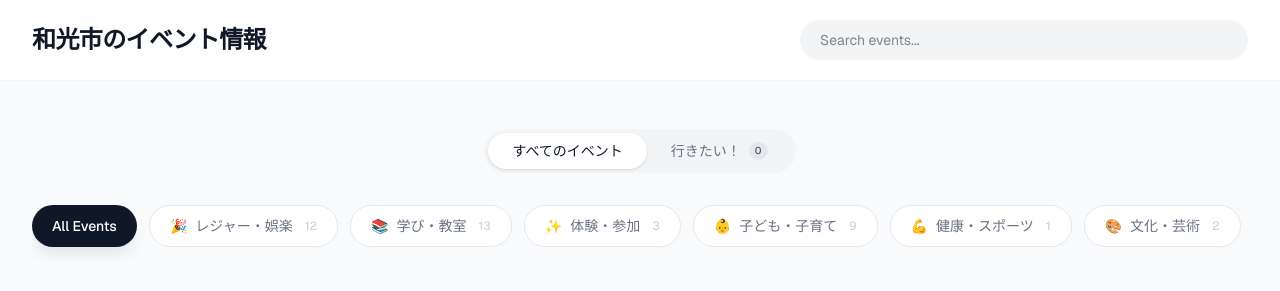
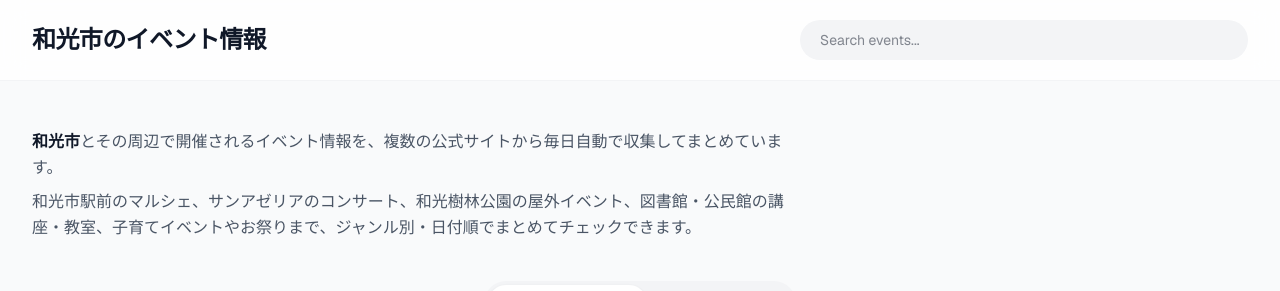
Before and after one commit to niman1114/wakocityevent, a Next.js app: page / in a window 1280 px wide. Shown: the top 291 px of the page. Built offline with nearby package versions, Linux system fonts and the light colour scheme.

Commit message:
SEO: add keyword-rich intro text on top page, update data sources

```diff
--- a/src/app/ClientPage.tsx
+++ b/src/app/ClientPage.tsx
@@ -7,9 +7,10 @@ import { useBookmarks } from '@/hooks/useBookmarks';
 
 interface ClientPageProps {
     events: Event[];
+    intro?: React.ReactNode;
 }
 
-export default function ClientPage({ events }: ClientPageProps) {
+export default function ClientPage({ events, intro }: ClientPageProps) {
     const [selectedGenre, setSelectedGenre] = useState<string>('all');
     const [searchQuery, setSearchQuery] = useState<string>('');
     const [showBookmarkedOnly, setShowBookmarkedOnly] = useState<boolean>(false);
@@ -77,6 +78,13 @@ export default function ClientPage({ events }: ClientPageProps) {
             </div>
 
             <div className="max-w-7xl mx-auto px-4 sm:px-6 lg:px-8 py-12">
+                {/* Intro (SEO向けの説明文・トップページのみ) */}
+                {intro && (
+                    <section className="mb-10 max-w-3xl">
+                        {intro}
+                    </section>
+                )}
+
                 {/* View Toggle (All vs Bookmarks) */}
                 <div className="flex justify-center mb-8">
                     <div className="bg-gray-100 p-1 rounded-full inline-flex">
@@ -173,8 +181,8 @@ export default function ClientPage({ events }: ClientPageProps) {
                             過去のイベントを見る
                         </a>
                     </div>
-                    <p className="text-gray-400 text-xs tracking-wider uppercase">
-                        Data Sources: Wako City / Sun Azalea / Chamber of Commerce / Wa-Kosodate
+                    <p className="text-gray-400 text-xs tracking-wider">
+                        データ提供元: 和光市公式 / サンアゼリア / 和光市商工会 / 和光樹林公園 / 和光市図書館 / わぴあ / 号外NET 朝霞・和光 / 和光子育てネットワーク
                     </p>
                     <p className="text-gray-300 text-xs mt-4">
                         Last updated: {new Date().toLocaleDateString('ja-JP')}
--- a/src/app/page.tsx
+++ b/src/app/page.tsx
@@ -83,7 +83,19 @@ export default async function Home() {
         type="application/ld+json"
         dangerouslySetInnerHTML={{ __html: JSON.stringify(jsonLd) }}
       />
-      <ClientPage events={events} />
+      <ClientPage
+        events={events}
+        intro={
+          <div className="text-gray-600 leading-relaxed text-sm sm:text-base space-y-2">
+            <p>
+              <strong className="text-gray-900">和光市</strong>とその周辺で開催されるイベント情報を、複数の公式サイトから毎日自動で収集してまとめています。
+            </p>
+            <p>
+              和光市駅前の<strong className="font-medium">マルシェ</strong>、サンアゼリアの<strong className="font-medium">コンサート</strong>、和光樹林公園の<strong className="font-medium">屋外イベント</strong>、図書館・公民館の<strong className="font-medium">講座・教室</strong>、<strong className="font-medium">子育て</strong>イベントや<strong className="font-medium">お祭り</strong>まで、ジャンル別・日付順でまとめてチェックできます。
+            </p>
+          </div>
+        }
+      />
     </>
   );
 }
```
